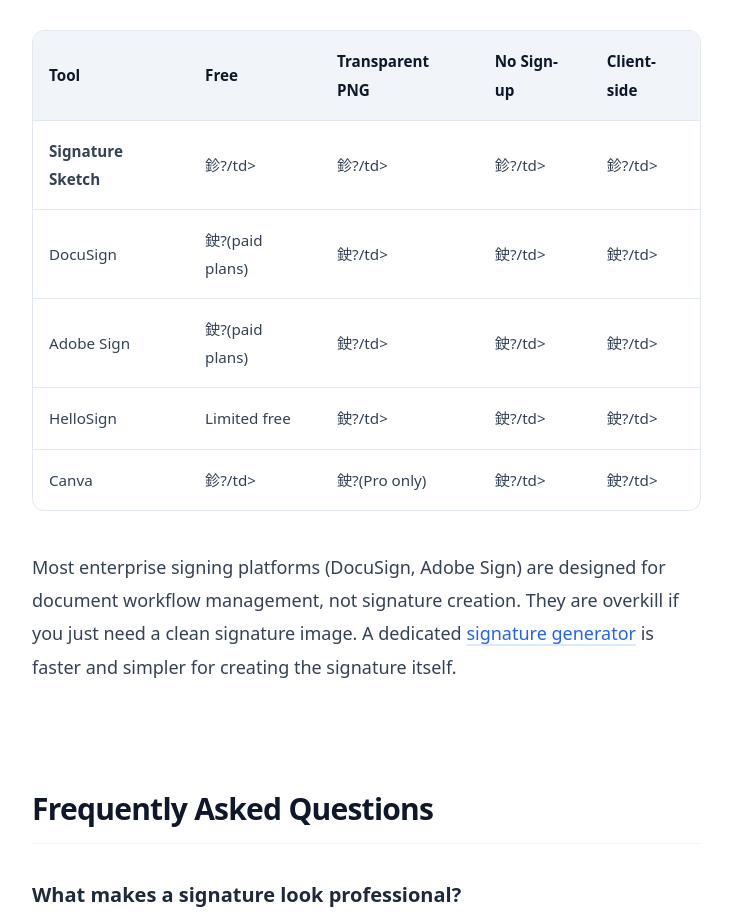
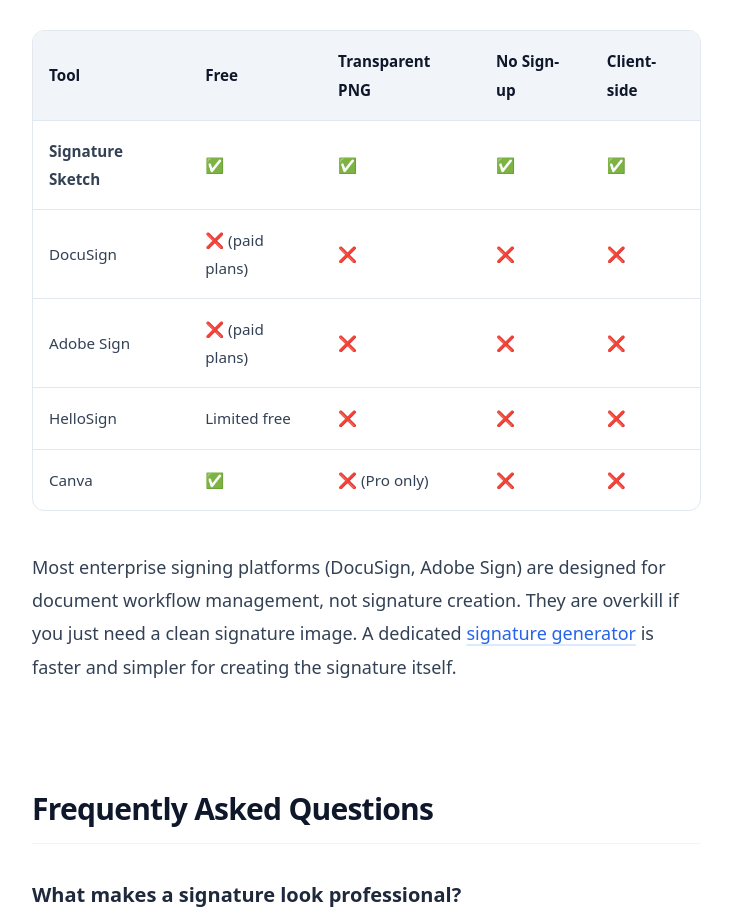
Before and after one commit to jyxwant/free-handwritten-signature-generator, a website: page blog/professional-signature-generator.html in a window 1280 px wide. Shown: the part 10380-11300 px from the top of the page, without its empty margins (0-732 px from the left). Drawn offline with Linux system fonts and the light colour scheme; files that its build step writes are made by us from their sources.

Commit message:
Fix garbled emoji in comparison table

```diff
--- a/blog/professional-signature-generator.html
+++ b/blog/professional-signature-generator.html
@@ -416,38 +416,38 @@
                             <tbody>
                                 <tr>
                                     <td><strong>Signature Sketch</strong></td>
-                                    <td>鉁?/td>
-                                    <td>鉁?/td>
-                                    <td>鉁?/td>
-                                    <td>鉁?/td>
+                                    <td>✅</td>
+                                    <td>✅</td>
+                                    <td>✅</td>
+                                    <td>✅</td>
                                 </tr>
                                 <tr>
                                     <td>DocuSign</td>
-                                    <td>鉂?(paid plans)</td>
-                                    <td>鉂?/td>
-                                    <td>鉂?/td>
-                                    <td>鉂?/td>
+                                    <td>❌ (paid plans)</td>
+                                    <td>❌</td>
+                                    <td>❌</td>
+                                    <td>❌</td>
                                 </tr>
                                 <tr>
                                     <td>Adobe Sign</td>
-                                    <td>鉂?(paid plans)</td>
-                                    <td>鉂?/td>
-                                    <td>鉂?/td>
-                                    <td>鉂?/td>
+                                    <td>❌ (paid plans)</td>
+                                    <td>❌</td>
+                                    <td>❌</td>
+                                    <td>❌</td>
                                 </tr>
                                 <tr>
                                     <td>HelloSign</td>
                                     <td>Limited free</td>
-                                    <td>鉂?/td>
-                                    <td>鉂?/td>
-                                    <td>鉂?/td>
+                                    <td>❌</td>
+                                    <td>❌</td>
+                                    <td>❌</td>
                                 </tr>
                                 <tr>
                                     <td>Canva</td>
-                                    <td>鉁?/td>
-                                    <td>鉂?(Pro only)</td>
-                                    <td>鉂?/td>
-                                    <td>鉂?/td>
+                                    <td>✅</td>
+                                    <td>❌ (Pro only)</td>
+                                    <td>❌</td>
+                                    <td>❌</td>
                                 </tr>
                             </tbody>
                         </table>
```
